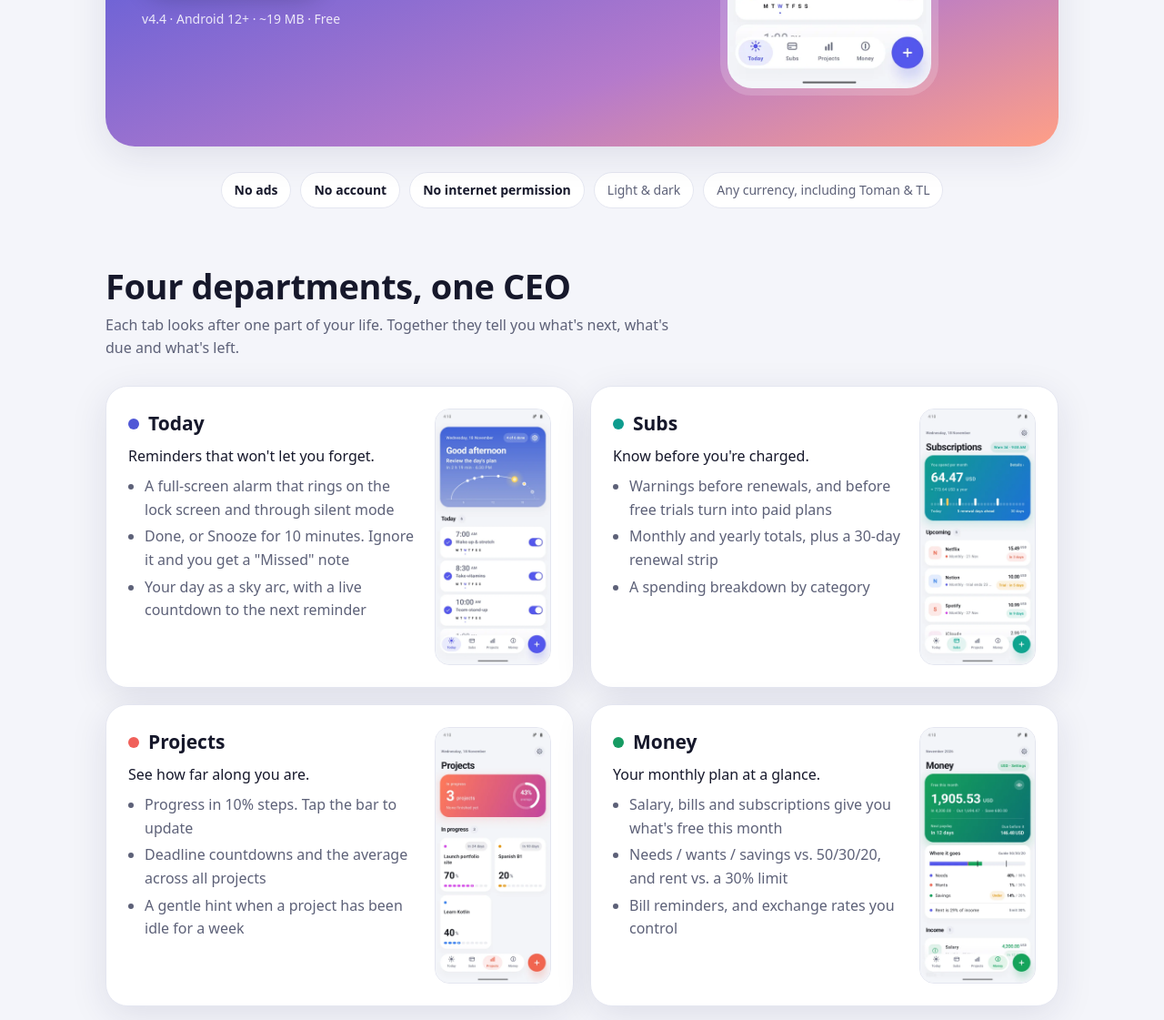
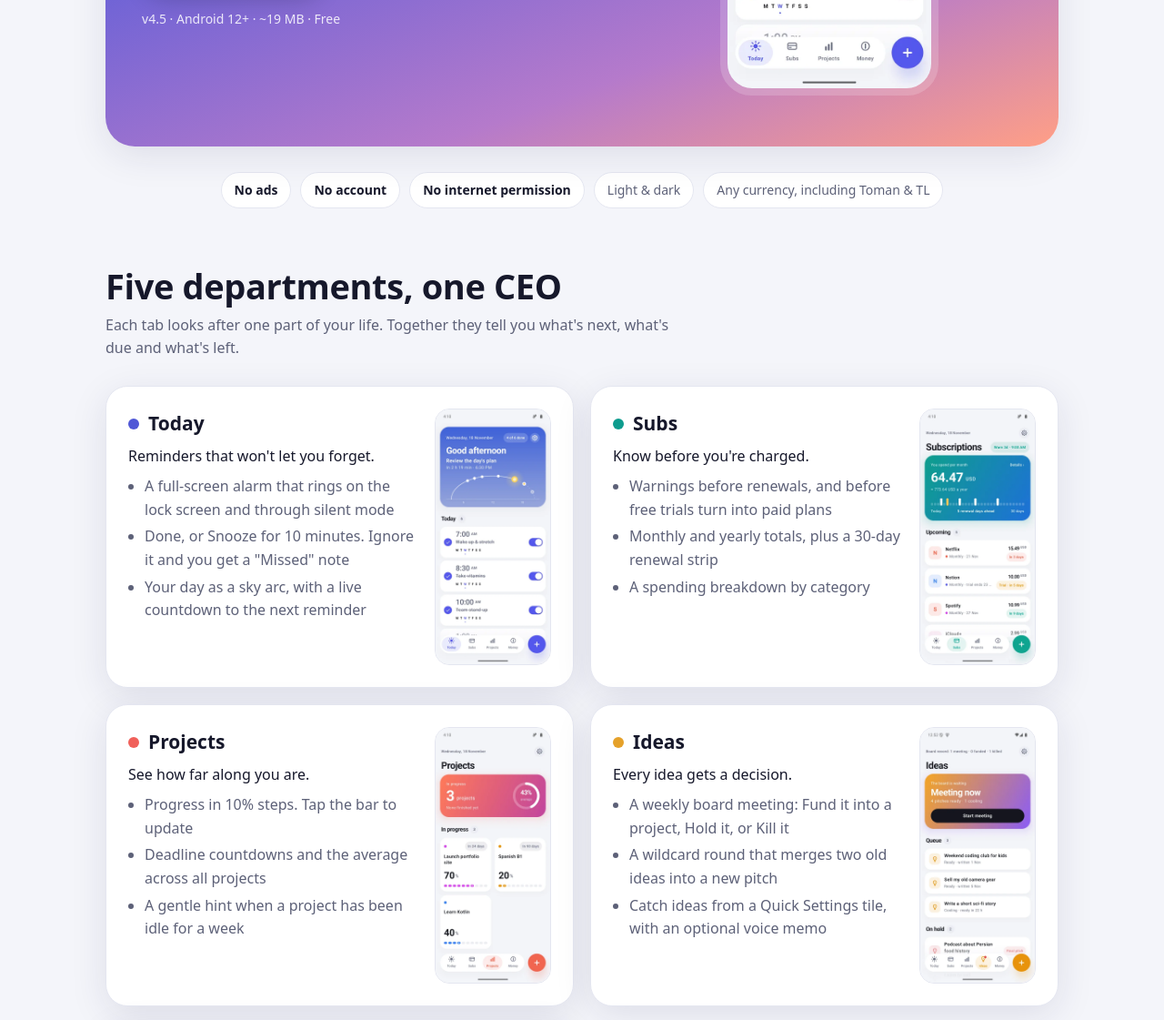
Before and after one commit to funnypar/LifeCEO, a plain HTML site: page index.html in a window 1280 px wide. Shown: the part 543-1664 px from the top of the page at 91% size. Drawn offline with Linux system fonts and the light colour scheme.

Commit message:
Life CEO v4.5: Ideas and the weekly board meeting
Co-Authored-By: Claude Opus 5.5 <noreply@anthropic.com>

```diff
--- a/index.html
+++ b/index.html
@@ -135,7 +135,7 @@ footer a{color:var(--muted)}
         </a>
         <a class="btn ghost" href="#install">How to install</a>
       </div>
-      <div class="meta">v<span id="ver">4.4</span> · Android 12+ · ~19 MB · Free</div>
+      <div class="meta">v<span id="ver">4.5</span> · Android 12+ · ~19 MB · Free</div>
     </div>
     <div class="phone"><img src="assets/screens/today.webp" alt="Life CEO Today screen" width="540" height="1200"></div>
   </header>
@@ -149,7 +149,7 @@ footer a{color:var(--muted)}
   </div>
 
   <section id="features">
-    <h2>Four departments, one CEO</h2>
+    <h2>Five departments, one CEO</h2>
     <p class="sub">Each tab looks after one part of your life. Together they tell you what's next, what's due and what's left.</p>
     <div class="features">
       <article class="card">
@@ -190,6 +190,18 @@ footer a{color:var(--muted)}
       </article>
       <article class="card">
         <div>
+          <h3><span class="dot" style="background:var(--amber)"></span>Ideas</h3>
+          <p style="margin:0">Every idea gets a decision.</p>
+          <ul>
+            <li>A weekly board meeting: Fund it into a project, Hold it, or Kill it</li>
+            <li>A wildcard round that merges two old ideas into a new pitch</li>
+            <li>Catch ideas from a Quick Settings tile, with an optional voice memo</li>
+          </ul>
+        </div>
+        <img src="assets/screens/ideas.webp" alt="Ideas" loading="lazy">
+      </article>
+      <article class="card">
+        <div>
           <h3><span class="dot" style="background:var(--green)"></span>Money</h3>
           <p style="margin:0">Your monthly plan at a glance.</p>
           <ul>
@@ -212,6 +224,8 @@ footer a{color:var(--muted)}
       <figure><img src="assets/screens/today-dark.webp" alt="" loading="lazy"><figcaption>Today, dark</figcaption></figure>
       <figure><img src="assets/screens/subscriptions.webp" alt="" loading="lazy"><figcaption>Subscriptions</figcaption></figure>
       <figure><img src="assets/screens/projects.webp" alt="" loading="lazy"><figcaption>Projects</figcaption></figure>
+      <figure><img src="assets/screens/ideas.webp" alt="" loading="lazy"><figcaption>Ideas</figcaption></figure>
+      <figure><img src="assets/screens/meeting.webp" alt="" loading="lazy"><figcaption>Board meeting</figcaption></figure>
       <figure><img src="assets/screens/money.webp" alt="" loading="lazy"><figcaption>Money</figcaption></figure>
       <figure><img src="assets/screens/settings.webp" alt="" loading="lazy"><figcaption>Settings</figcaption></figure>
     </div>
@@ -238,12 +252,13 @@ footer a{color:var(--muted)}
     <table class="table">
       <thead><tr><th>Permission</th><th>Why</th></tr></thead>
       <tbody>
-        <tr><td>Notifications</td><td>Subscription, trial and bill warnings, and "Missed" reminders</td></tr>
+        <tr><td>Notifications</td><td>Subscription, trial and bill warnings, board meetings, and "Missed" reminders</td></tr>
         <tr><td>Exact alarms</td><td>To ring at exactly the time you set</td></tr>
         <tr><td>Full-screen notifications</td><td>To show the alarm over the lock screen</td></tr>
         <tr><td>Ignore battery optimization</td><td>So the phone doesn't put alarms to sleep</td></tr>
         <tr><td>Run at startup</td><td>To re-arm alarms after a restart</td></tr>
         <tr><td>Vibrate, stay awake</td><td>To ring until you tap Done or Snooze</td></tr>
+        <tr><td>Microphone (optional)</td><td>Only to record a voice memo on an idea, asked the first time you tap record</td></tr>
       </tbody>
     </table>
   </section>
```
Also changed, not shown: privacy.html (+6 -3 lines), assets/screens/ideas.webp (added), assets/screens/meeting.webp (added), 2 other files.
